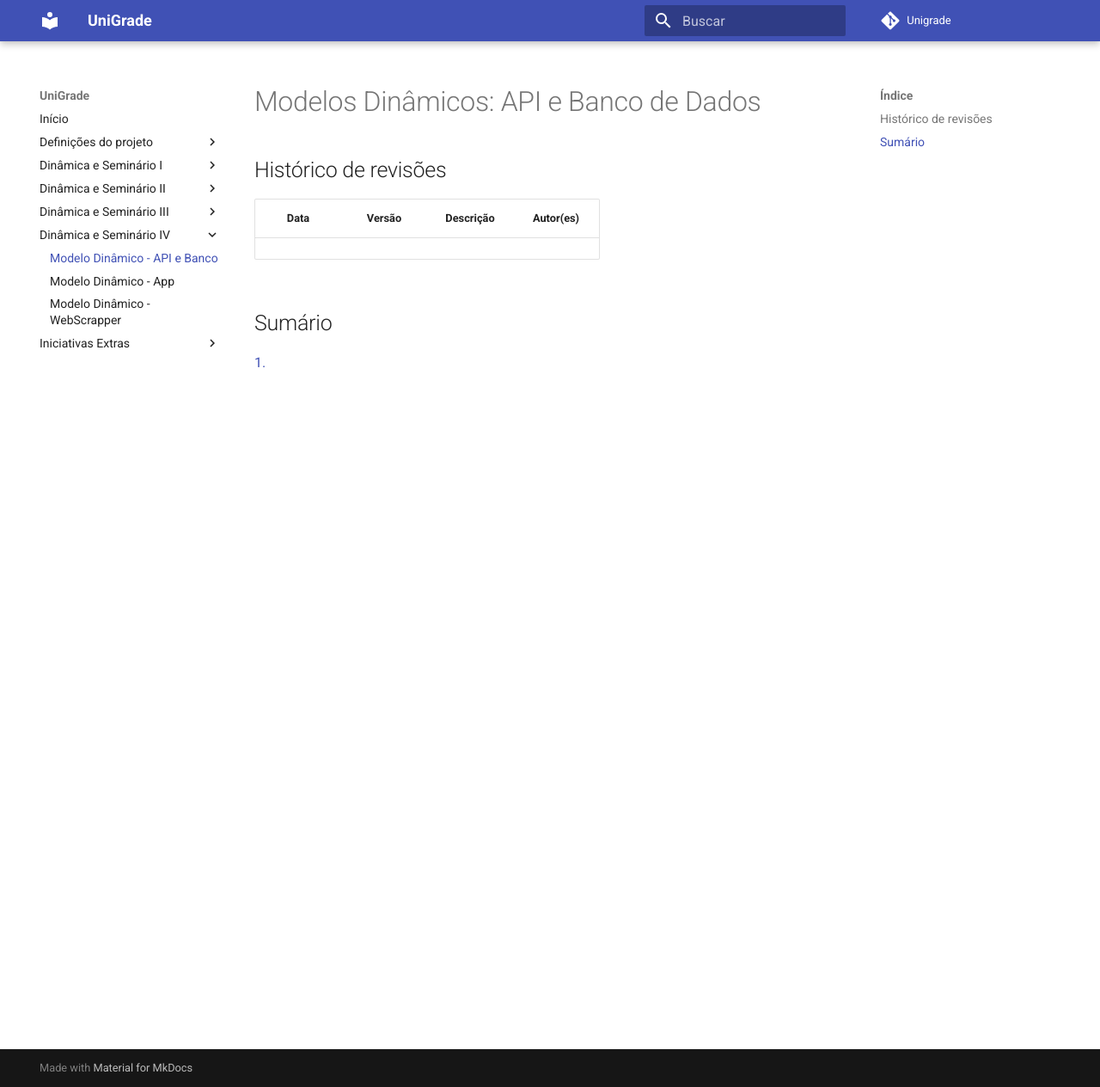
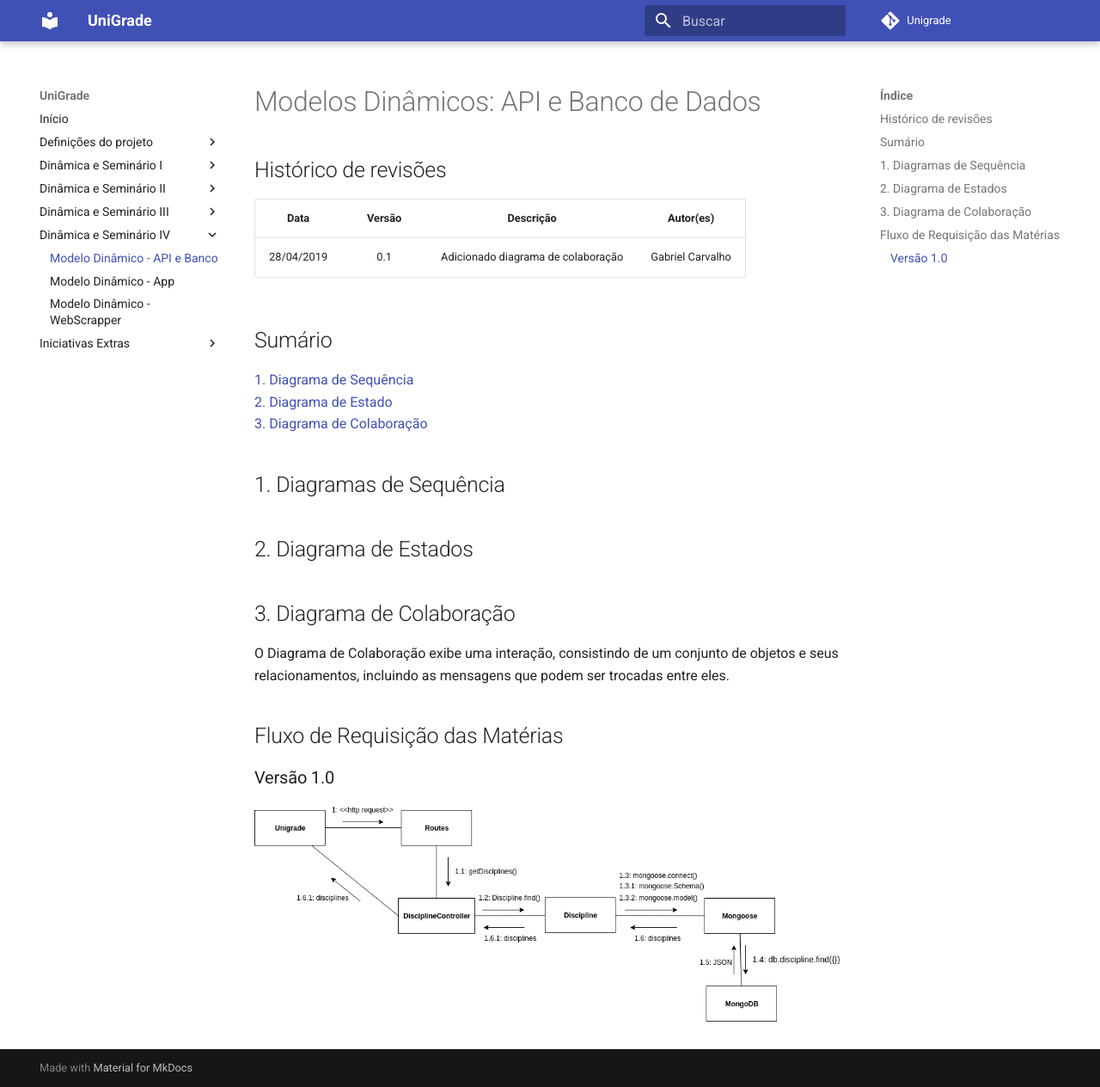
Before and after one commit to ads-unigrade-2019-1/Wiki, an MkDocs documentation site: the page built from docs/dinamica04/apiebanco.md, in a window 1280 px wide and 1264 px high. Shown: the whole window at 86% size. Built offline with MkDocs 1.6.1 and Material for MkDocs 9.7.7, drawn with Linux system fonts in a browser that asks for light colours.

Commit message:
Added collaboration diagram api

```diff
--- a/docs/dinamica04/apiebanco.md
+++ b/docs/dinamica04/apiebanco.md
@@ -3,7 +3,25 @@
 ## Histórico de revisões
 |   Data   |  Versão  |        Descrição       |          Autor(es)          |
 |:--------:|:--------:|:----------------------:|:---------------------------:|
-||       |     |    |
+|28/04/2019|    0.1   | Adicionado diagrama de colaboração   | Gabriel Carvalho |
 
 ## Sumário
-[1.](#1-) <br>
+[1. Diagrama de Sequência](#1-diagramas-de-sequencia) <br>
+[2. Diagrama de Estado](#2-diagrama-de-estados) <br>
+[3. Diagrama de Colaboração](#2-diagrama-de-colaboração) <br>
+
+## 1. Diagramas de Sequência
+
+
+## 2. Diagrama de Estados
+
+
+## 3. Diagrama de Colaboração
+
+O Diagrama de Colaboração exibe uma interação, consistindo de um conjunto de objetos e seus relacionamentos, incluindo as mensagens que podem ser trocadas entre eles.
+
+## Fluxo de Requisição das Matérias
+
+### Versão 1.0
+
+[![UML de Colaboração - Requisição da lista de matérias](img/apidiagramacolaboracao.png)](img/apidiagramacolaboracao.png)
```
Also changed, not shown: docs/dinamica04/img/apidiagramacolaboracao.png (added).
